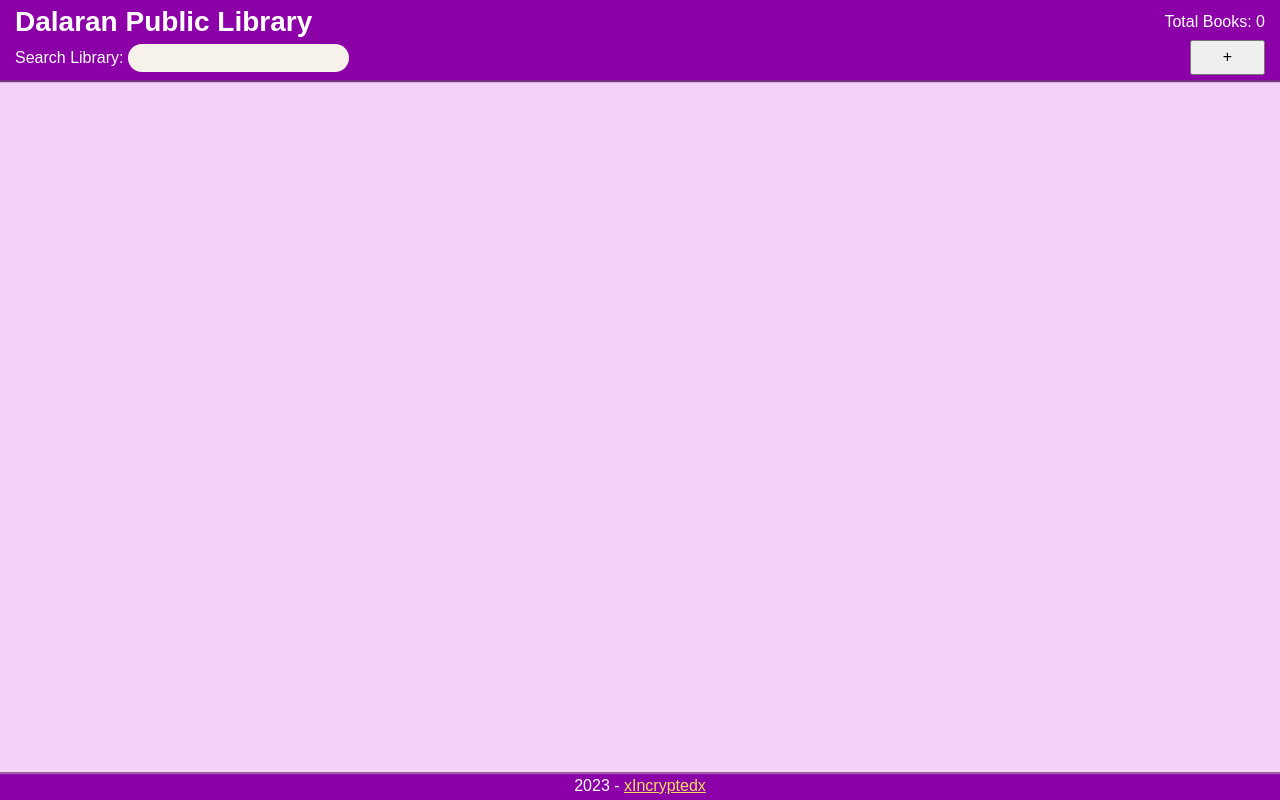
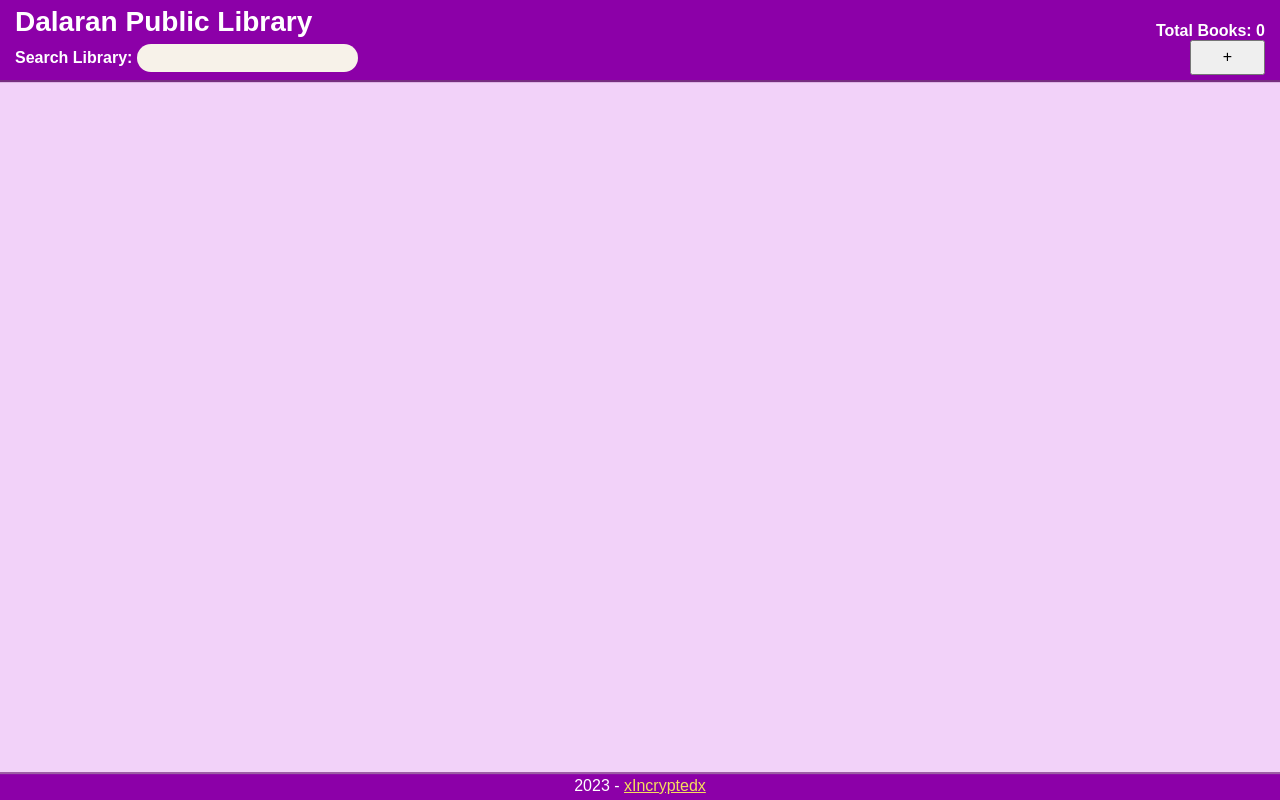
Before and after one commit to xincryptedx/library, a website: page index.html in a window 1280 px wide. Drawn offline with Linux system fonts and the light colour scheme.

Commit message:
Make .header text bold and position book-total

```diff
--- a/style.css
+++ b/style.css
@@ -113,7 +113,7 @@ body {
 
 .container {
   display: grid;
-  grid-template: min-content min-content 6fr min-content / 1fr;
+  grid-template: min-content min-content 1fr min-content / 1fr;
   grid-template-areas:
     "header"
     "add-form"
@@ -161,10 +161,16 @@ body {
 .header .total-books {
   grid-area: total-books;
   justify-self: end;
+  align-self: end;
+  font-weight: bold;
 }
 
 .header .book-search {
   grid-area: search;
+}
+
+.header .book-search {
+  font-weight: bold;
 }
 
 .header .book-search input {
```
